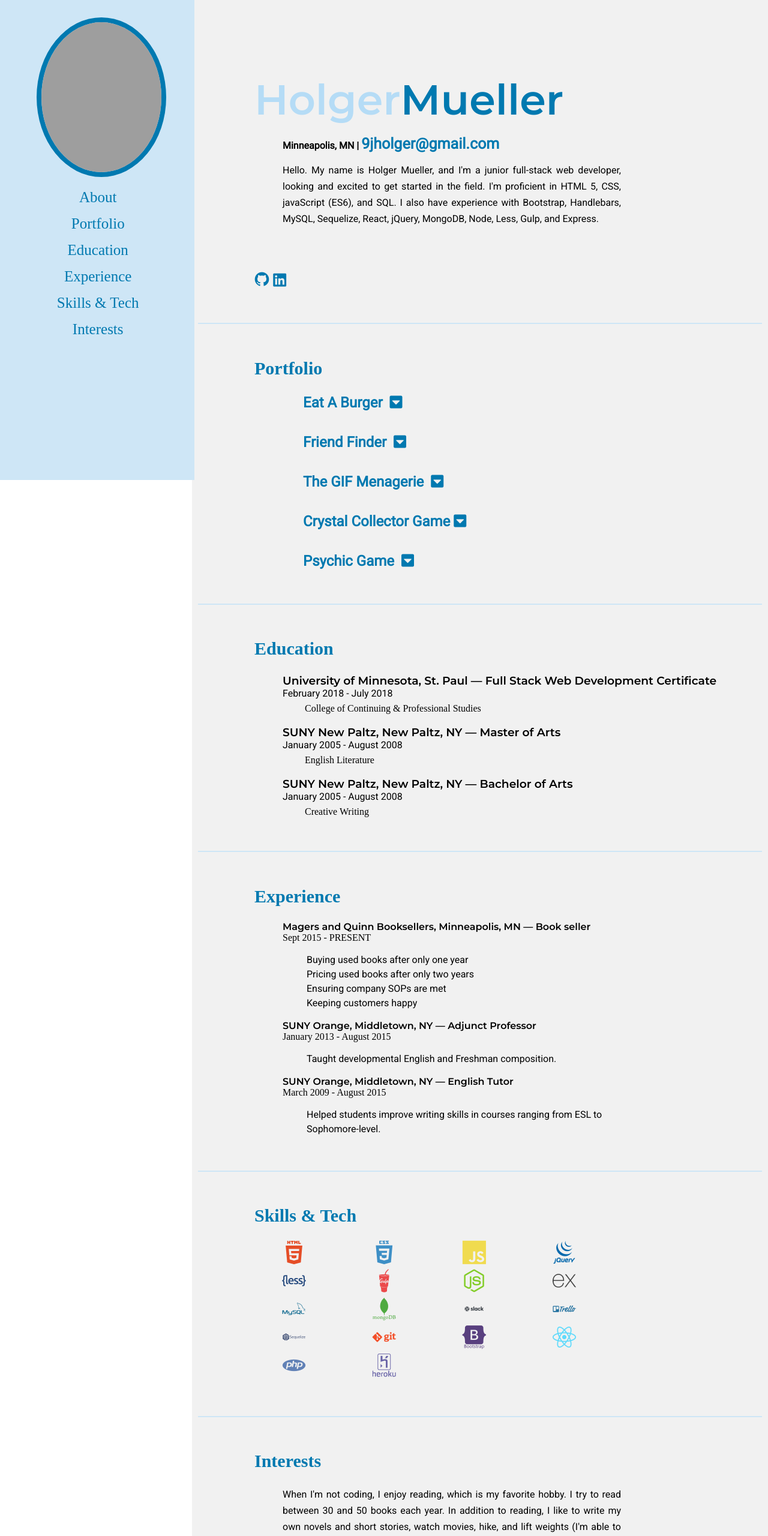
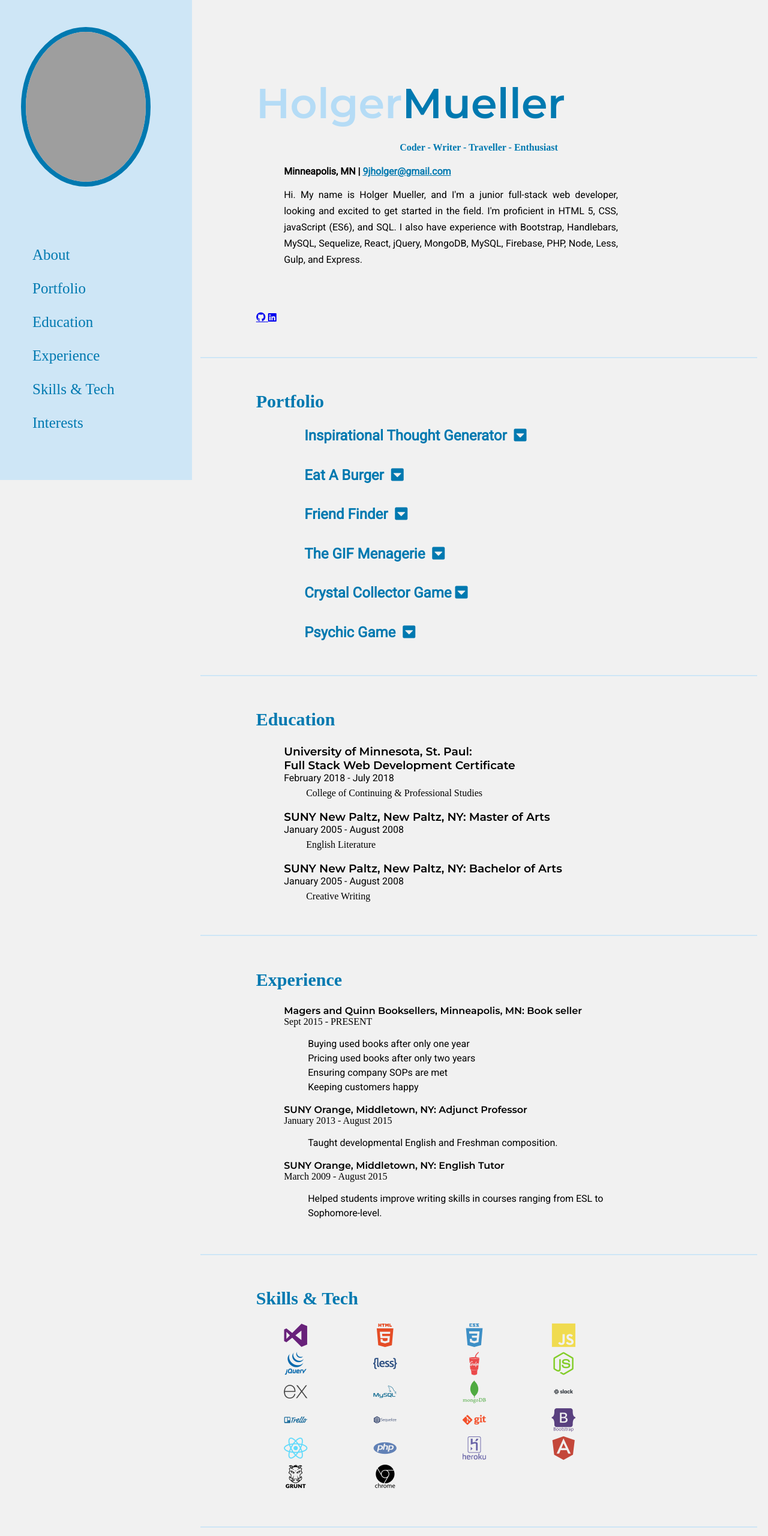
Before and after one commit to Holgermueller/Resume, a website: page index.html in a window 1280 px wide. Shown: the top 2560 px of the page at 60% size. Drawn offline with nearby package versions, Linux system fonts and the light colour scheme; files that its build step writes are made by us from their sources; grey boxes are pictures that could not be loaded.

Commit message:
added project to portfolio

```diff
--- a/css/resume.less
+++ b/css/resume.less
@@ -4,9 +4,8 @@
 @accent-color: #0079b0;
 
 // global
-html, body {
-    padding: 0;
-    margin: 0;
+body {
+  background-color: @secondary-color;
 }
 
 ul {
@@ -38,7 +37,7 @@ hr {
     height: 250px;
     border-radius: 50%;
     border: 8px solid @accent-color;
-    margin: 9% 0 0 19%;
+    margin: 14% 0 0 11%;
 }
 
 .navbar {
@@ -48,22 +47,25 @@ hr {
     z-index: 1;
     top: 0;
     left: 0;
-    right: 0;
     overflow-x: hidden;
     background-color: @primary-color;
-    border-right: 4px solid @primary-color;
+}
+
+.nav-links {
+  margin-top: 20%;
 }
 
 .nav-links a {
-    padding: 5% 0 0 2%;
-    display: block;
+  text-align: left;
+  padding: 5%;
+  display: block;
+  text-decoration: none;
+  font-size: 25px;
+  color: @accent-color;
 }
 
-a {
-    text-align: center;
-    text-decoration: none;
-    font-size: 25px;
-    color: @accent-color;
+.nav-links h3, h4 {
+  color: @accent-color;
 }
 
 a:hover {
@@ -78,7 +80,6 @@ a:visited {
 .main {
     padding: 10px;
     margin-left: 25%;
-    background-color: @secondary-color;
 }
 
 // about
@@ -96,6 +97,10 @@ a:visited {
 .surname {
     margin-left: 3px;
     color: @accent-color;
+}
+
+.tag-line {
+  text-align: center;
 }
 
 .email {
--- a/gulpfile.js
+++ b/gulpfile.js
@@ -40,7 +40,7 @@ gulp.task('uglify', () => {
 gulp.task('watch', () => {
     gulp.watch('./css/*.less', ['less']).on('change', bs.reload);
     gulp.watch('./css/*.css', ['minify-css']).on('change');
-    gulp.watch('./js/*.js', ['uglify']).on('change');
+    gulp.watch('./js/*.js', ['uglify']).on('change', bs.reload);
 });
 
 // set default tasks
--- a/index.html
+++ b/index.html
@@ -20,18 +20,33 @@
 <body>
   <!--Navbar-->
   <nav id="navbar" class="navbar">
-    <span>
       <img class="profile-img" src="./img/profile.png" alt="ME">
-    </span>
-    <div class="nav-links">
+    <ul class="nav-links">
+      <li>
+        <br>
+      </li>
+      <li>
         <a href="#about">About</a>
+      </li>
+      <li>
         <a href="#portfolio">Portfolio</a>
+      </li>
+      <li>
         <a href="#education">Education</a>
+      </li>
+      <li>
         <a href="#experience">Experience</a>
+      </li>
+      <li>
         <a href="#skills">Skills &amp; Tech </a>
+      </li>
+      <li>
         <a href="#interests">Interests</a>
+      </li>
+      <li>
         <!-- <a href="#awards">Awards</a> -->
-    </div>
+      </li>
+    </ul>
   </nav>
 
   <div class="main">
@@ -45,16 +60,17 @@
           Mueller
         </div>
       </h1>
+      <h4 class="tag-line">Coder - Writer - Traveller - Enthusiast</h4>
       <div class="contact">
         <p class="address">Minneapolis, MN |
           <a class="email" href="mailto:9jholger@gmail.com">9jholger@gmail.com</a>
         </p>
       </div>
       <p class="text">
-        Hello. My name is Holger Mueller, and I'm a junior full-stack web developer,
+        Hi. My name is Holger Mueller, and I'm a junior full-stack web developer,
         looking and excited to get started in the field. I'm proficient in HTML 5, CSS,
         javaScript (ES6), and SQL. I also have experience with Bootstrap, Handlebars, MySQL,
-        Sequelize, React, jQuery, MongoDB, Node, Less, Gulp, and Express.
+        Sequelize, React, jQuery, MongoDB, MySQL, Firebase, PHP, Node, Less, Gulp, and Express.
       </p>
       <div class="contact-icons">
         <a href="https://github.com/Holgermueller">
@@ -87,6 +103,70 @@
                             </p>
                         </div>
                     </li> -->
+
+          <li>
+              <div class="project-div">
+                  <h2 class="project-name">Inspirational Thought Generator <button id="iTGenerator" class="project-button"><i
+                        class="fas fa-caret-square-down"></i></button> </h2>
+
+                  <div class="project-info" id="iTGeneratorInfo">
+
+                    <h3>Check out the app:</h3>
+                    <a href="https://inspirationalthoughtgenerator.herokuapp.com/">
+                      <img class="project-image" src="./img/inspthghtgnrtr.png">
+                    </a>
+
+                    <div>
+                      <h3>Description:</h3>
+                      <p class="description">
+                        On button click, this app will provide the user with some sage advice to get him or her through the day. In addition, the user can share this wisdom via the Twitter button at the bottom, which will redirect the user to his or her Twitter page for easy tweeting.
+                      </p>
+                    </div>
+
+                    <div>
+                      <h4>Tech used:</h4>
+                      <ul class="tech-display">
+                        <li>
+                          <i class="devicon-heroku-plain"></i>
+                        </li>
+                        <li>
+                          <i class="devicon-javascript-plain"></i>
+                        </li>
+                        <li>
+                          <i class="devicon-express-original"></i>
+                        </li>
+                        <li>
+                          <i class="devicon-jquery-plain-wordmark"></i>
+                        </li>
+                        <li>
+                            <i class="devicon-less-plain-wordmark"></i>
+                        </li>
+                        <li>
+                            <i class="devicon-html5-plain"></i>
+                        </li>
+                        <li>
+                            <i class="devicon-grunt-line"></i>
+                        </li>
+                        <li>
+                          <i class="devicon-nodejs-plain"></i>
+                        </li>
+                        <li>
+                            <i class="devicon-twitter-plain"></i>
+                        </li>
+
+                      </ul>
+                    </div>
+
+                    <div class="project-link">
+                      <h4>Check out the code:</h4>
+                      <a href="https://github.com/Holgermueller/Inspirational-thought-generator">
+                        <i class="devicon-github-plain"></i>
+                      </a>
+                    </div>
+
+                  </div>
+                </div>
+          </li>
 
           <li>
             <div class="project-div">
@@ -380,7 +460,7 @@
       <div class="school-list">
         <div>
           <h3 class="school">
-            University of Minnesota, St. Paul — Full Stack Web Development Certificate
+            University of Minnesota, St. Paul: <br> Full Stack Web Development Certificate
           </h3>
           <div class="term">
             February 2018 - July 2018
@@ -392,7 +472,7 @@
 
         <div>
           <h3 class="school">
-            SUNY New Paltz, New Paltz, NY — Master of Arts
+            SUNY New Paltz, New Paltz, NY: Master of Arts
           </h3>
           <div class="term">
             January 2005 - August 2008
@@ -404,7 +484,7 @@
 
         <div>
           <h3 class="school">
-            SUNY New Paltz, New Paltz, NY — Bachelor of Arts
+            SUNY New Paltz, New Paltz, NY: Bachelor of Arts
           </h3>
           <div class="term">
             January 2005 - August 2008
@@ -423,7 +503,7 @@
       <h2 class="section-name">Experience</h2>
       <div class="experience-history">
         <div class="where">
-          Magers and Quinn Booksellers, Minneapolis, MN — Book seller
+          Magers and Quinn Booksellers, Minneapolis, MN: Book seller
         </div>
         <div class="when">
           Sept 2015 - PRESENT
@@ -443,7 +523,7 @@
           </li>
         </ul>
         <div class="where">
-          SUNY Orange, Middletown, NY — Adjunct Professor
+          SUNY Orange, Middletown, NY: Adjunct Professor
         </div>
         <div class="when">
           January 2013 - August 2015
@@ -454,7 +534,7 @@
           </li>
         </ul>
         <div class="where">
-          SUNY Orange, Middletown, NY — English Tutor
+          SUNY Orange, Middletown, NY: English Tutor
         </div>
         <div class="when">
           March 2009 - August 2015
@@ -475,6 +555,9 @@
       <h2 class="section-name">Skills &amp; Tech </h2>
       <div class="skills-icons">
         <ul class="skills-icons-list">
+          <li>
+              <i class="devicon-visualstudio-plain colored"></i>
+          </li>
           <li>
             <i class="devicon-html5-plain-wordmark colored"></i>
           </li>
@@ -529,6 +612,15 @@
           <li>
             <i class="devicon-heroku-original-wordmark colored"></i>
           </li>
+          <li>
+              <i class="devicon-angularjs-plain colored"></i>
+          </li>
+          <li>
+              <i class="devicon-grunt-line-wordmark"></i>
+          </li>
+          <li>
+              <i class="devicon-chrome-plain-wordmark"></i>
+          </li>
         </ul>
       </div>
 
--- a/js/resume.js
+++ b/js/resume.js
@@ -25,4 +25,9 @@ $(document).ready(() => {
     $('#psychicGameInfo').toggle('show');
   });
 
+  $(document).on('click', '#iTGenerator', e => {
+    e.preventDefault();
+    $('#iTGeneratorInfo').toggle('show');
+  });
+
 });
```
Also changed, not shown: css/resume.css, img/inspthghtgnrtr.png (added), js/resume.min.js, 2 other files. Lines whose indentation alone changed are shown as unchanged.
